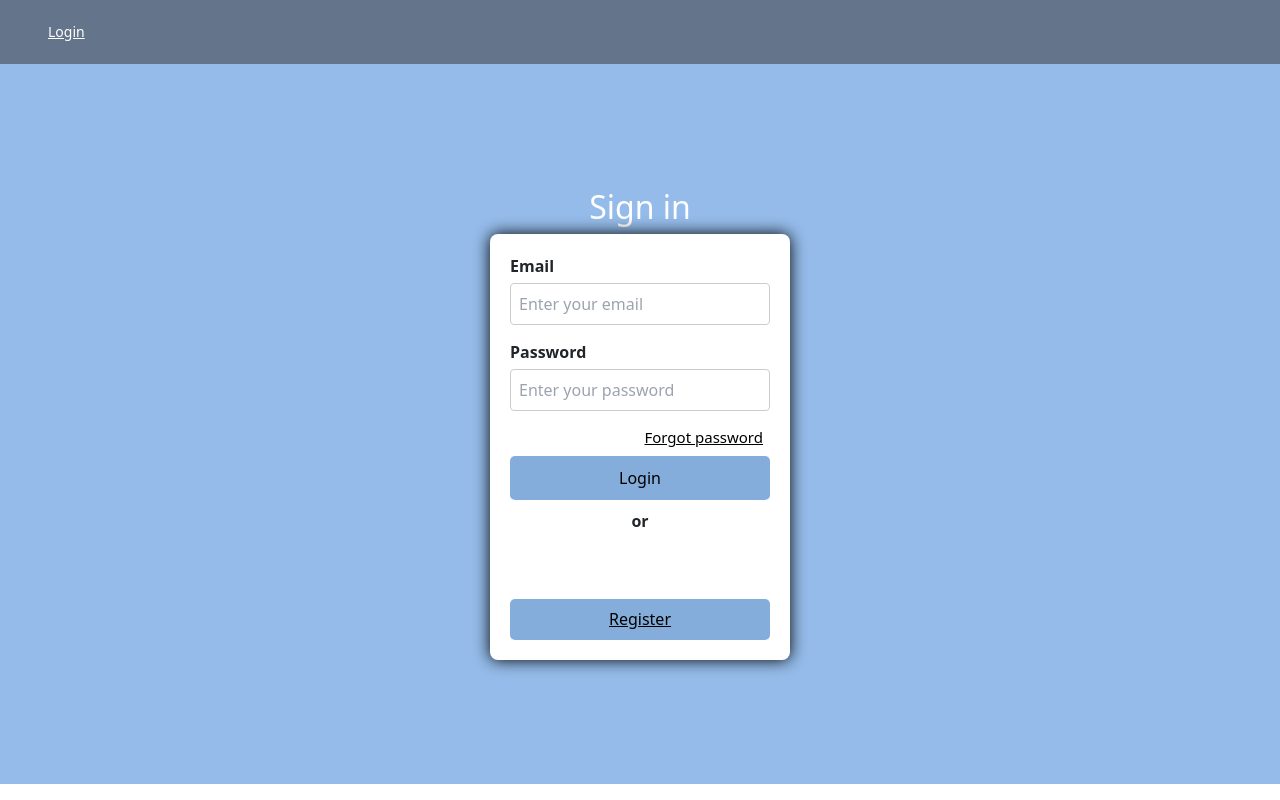
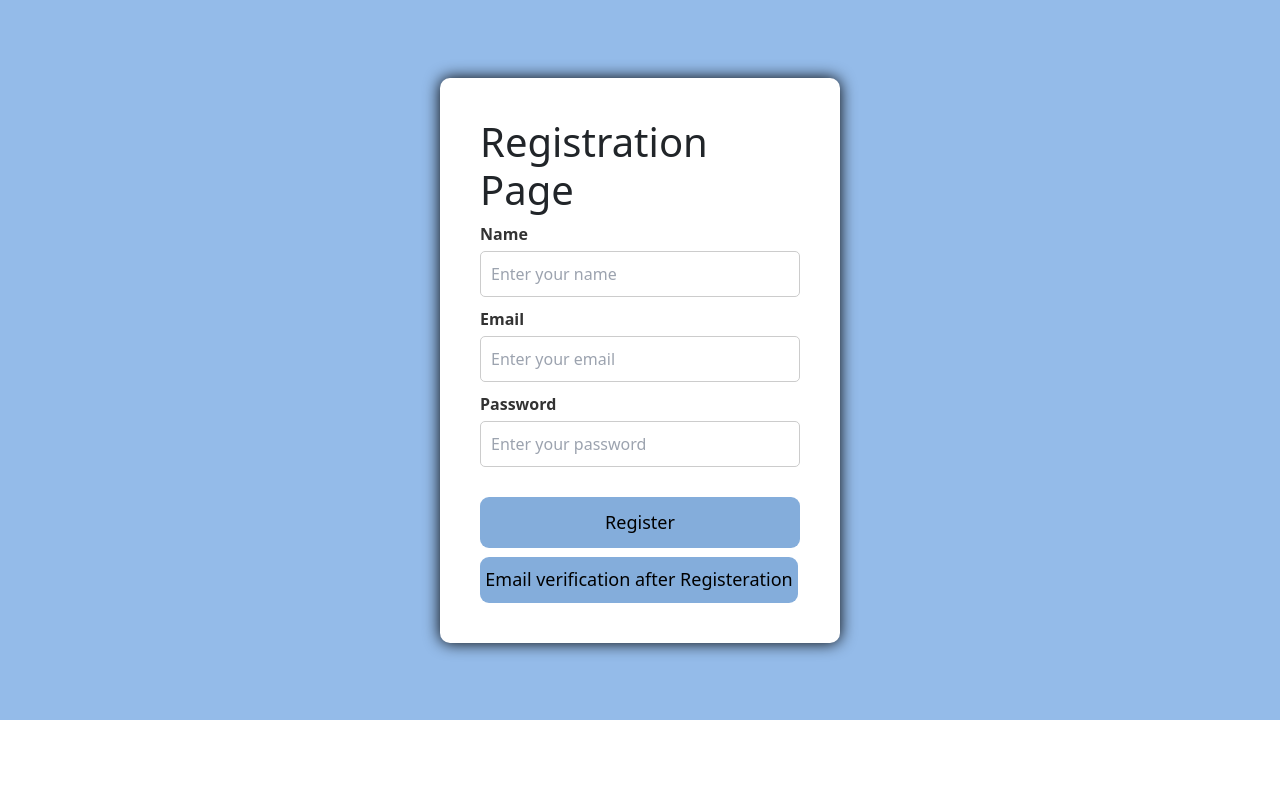
Before and after one commit to eshvari-kanathe/userpulse, a React (Create React App) app: page /register in a window 1280 px wide. Before the commit this address led to /. Built offline with nearby package versions, Linux system fonts and the light colour scheme.

Commit message:
27-09-2024

```diff
--- a/src/App.js
+++ b/src/App.js
@@ -1,52 +1,3 @@
-// import React from 'react'
-// import Navbar from './Components/Layout/Navbar'
-// import Login from './Pages/Auth/Login'
-// import ForgotPassword from './Pages/Auth/ForgotPassword'
-// import ResetPassword from './Pages/Auth/ResetPassword'
-// import UserList from './Pages/UserDashboard/UserList'
-// import Register from './Pages/Auth/Register'
-// import UpdateUser from './Pages/UserDashboard/UpdateUser'
-// import { ToastContainer } from 'react-toastify'
-// import { Route, Routes } from 'react-router-dom'
-// import 'react-toastify/dist/ReactToastify.css';
-// import PageNotFound from './Components/System/PageNotFound'
-// import ProtectedRoutes from './Routes/PrivateRoutes'
-
-// function App() {
-//   return (
-//     <div>
-//       < ToastContainer />
-
-//       <Navbar />
-//       {/* <Routes>
-//         <Route path="/" element={<Login />}></Route>
-//         <Route path="/forgotpassword" element={<ForgotPassword />}></Route>
-//         <Route path="/auth/reset-password/:id/:token" element={<ResetPassword />}></Route>
-//         <Route path="/dashboard" element={<UserList />}></Route>
-//         <Route path="/register" element={<Register />}></Route>
-//         <Route path="/form" element={<UpdateUser />}></Route>
-//         <Route path="*" element={<PageNotFound/>}></Route>
-//       </Routes> */}
-//       <Routes>
-//         <Route path="/" element={<Login />}></Route>
-//         <Route path="/forgotpassword" element={<ForgotPassword />}></Route>
-//         <Route path="/auth/reset-password/:id/:token" element={<ResetPassword />}></Route>
-//         <Route path="/register" element={<Register />}></Route>
-//         <Route path="*" element={<PageNotFound />}></Route>
-
-
-//         <Route path='/dashboard' element={<ProtectedRoutes Component={UserList} />}></Route>
-//         <Route path='"/form"' element={<ProtectedRoutes Component={UpdateUser} />}></Route>
-
-//       </Routes>
-//     </div>
-//   )
-// }
-
-// export default App
-
-
-
 import React from 'react';
 import Navbar from './Components/Layout/Navbar';
 import { ToastContainer } from 'react-toastify';
@@ -57,7 +8,7 @@ function App() {
   return (
     <div>
       <ToastContainer />
-      <Navbar />
+      {/* <Navbar /> */}
       <AppRoute/>
     </div>
   );
--- a/src/Components/Layout/Navbar.js
+++ b/src/Components/Layout/Navbar.js
@@ -1,46 +1,46 @@
-import { Link } from "react-router-dom";
+// import { Link } from "react-router-dom";
 
-export default function Navbar() {
-    return <>
-        <nav className="bg-slate-500">
-            <div className="mx-auto max-w-7xl px-2 sm:px-6 lg:px-8">
-                <div className="relative flex h-16 items-center justify-between">
-                    <div className="absolute inset-y-0 left-0 flex items-center sm:hidden">
+// export default function Navbar() {
+//     return <>
+//         <nav className="bg-slate-500">
+//             <div className="mx-auto max-w-7xl px-2 sm:px-6 lg:px-8">
+//                 <div className="relative flex h-16 items-center justify-between">
+//                     <div className="absolute inset-y-0 left-0 flex items-center sm:hidden">
 
-                        <button type="button" className="relative inline-flex items-center justify-center rounded-md p-2 text-gray-400 hover:bg-gray-700 hover:text-white focus:outline-none focus:ring-2 focus:ring-inset focus:ring-white" aria-controls="mobile-menu" aria-expanded="false">
-                            <span className="absolute -inset-0.5"></span>
-                            <span className="sr-only">Open main menu</span>
+//                         <button type="button" className="relative inline-flex items-center justify-center rounded-md p-2 text-gray-400 hover:bg-gray-700 hover:text-white focus:outline-none focus:ring-2 focus:ring-inset focus:ring-white" aria-controls="mobile-menu" aria-expanded="false">
+//                             <span className="absolute -inset-0.5"></span>
+//                             <span className="sr-only">Open main menu</span>
 
 
-                            <svg className="block h-6 w-6" fill="none" viewBox="0 0 24 24" strokeWidth="1.5" stroke="currentColor" aria-hidden="true">
-                                <path strokeLinecap="round" strokeLinejoin="round" d="M3.75 6.75h16.5M3.75 12h16.5m-16.5 5.25h16.5" />
-                            </svg>
+//                             <svg className="block h-6 w-6" fill="none" viewBox="0 0 24 24" strokeWidth="1.5" stroke="currentColor" aria-hidden="true">
+//                                 <path strokeLinecap="round" strokeLinejoin="round" d="M3.75 6.75h16.5M3.75 12h16.5m-16.5 5.25h16.5" />
+//                             </svg>
 
-                            <svg className="hidden h-6 w-6" fill="none" viewBox="0 0 24 24" strokeWidth="1.5" stroke="currentColor" aria-hidden="true">
-                                <path strokeLinecap="round" strokeLinejoin="round" d="M6 18L18 6M6 6l12 12" />
-                            </svg>
-                        </button>
-                    </div>
+//                             <svg className="hidden h-6 w-6" fill="none" viewBox="0 0 24 24" strokeWidth="1.5" stroke="currentColor" aria-hidden="true">
+//                                 <path strokeLinecap="round" strokeLinejoin="round" d="M6 18L18 6M6 6l12 12" />
+//                             </svg>
+//                         </button>
+//                     </div>
 
-                    <div className="flex flex-1 items-center justify-center sm:items-stretch sm:justify-start">
+//                     <div className="flex flex-1 items-center justify-center sm:items-stretch sm:justify-start">
 
-                        <div className="hidden sm:ml-6 sm:block">
-                            <div className="flex space-x-4">
-                                <Link to="/" className="rounded-md px-3 py-2 text-sm font-medium text-white">Login</Link>
-                                {/* <Link to="/dashboard" className="rounded-md px-3 py-2 text-sm font-medium text-gray-300 hover:text-white">Dashboard</Link> */}
-                            </div>
-                        </div>
-                    </div>
+//                         <div className="hidden sm:ml-6 sm:block">
+//                             <div className="flex space-x-4">
+//                                 {/* <Link to="/" className="rounded-md px-3 py-2 text-sm font-medium text-white">Login</Link> */}
+//                                 {/* <Link to="/dashboard" className="rounded-md px-3 py-2 text-sm font-medium text-gray-300 hover:text-white">Dashboard</Link> */}
+//                             </div>
+//                         </div>
+//                     </div>
 
-                </div>
-            </div>
+//                 </div>
+//             </div>
 
-            <div className="sm:hidden" id="mobile-menu">
-                <div className="space-y-1 px-2 pb-3 pt-2">
-                    <Link to="/" className="block rounded-md  px-3 py-2 text-base font-medium text-white">Login</Link>
-                    {/* <Link to="/dashboard" className="block rounded-md px-3 py-2 text-base font-medium text-white hover:bg-gray-700 hover:text-white">Dashboard</Link> */}
-                </div>
-            </div>
-        </nav>
-    </>
-}
+//             <div className="sm:hidden" id="mobile-menu">
+//                 <div className="space-y-1 px-2 pb-3 pt-2">
+//                     {/* <Link to="/" className="block rounded-md  px-3 py-2 text-base font-medium text-white">Login</Link> */}
+//                     {/* <Link to="/dashboard" className="block rounded-md px-3 py-2 text-base font-medium text-white hover:bg-gray-700 hover:text-white">Dashboard</Link> */}
+//                 </div>
+//             </div>
+//         </nav>
+//     </>
+// }
--- a/src/Pages/Auth/Auth.css
+++ b/src/Pages/Auth/Auth.css
@@ -4,7 +4,7 @@
   flex-direction: column;
   justify-content: center;
   align-items: center;
-  height: 90vh;
+  height: 100vh;
   background-color: #94bbe9;
   /* background: url('/src/Assets/Images/login-background.jpg');
   background-repeat: no-repeat;
@@ -29,7 +29,7 @@ h2 {
 }
 
 .form-field {
-  margin-bottom: 15px;
+  margin-bottom: 15px
 }
 
 label {
--- a/src/Pages/Auth/Login.js
+++ b/src/Pages/Auth/Login.js
@@ -1,12 +1,12 @@
 import { Formik, Form, Field, ErrorMessage } from 'formik';
 import * as Yup from 'yup';
 import CircularProgress from '@mui/material/CircularProgress';
-import Box from '@mui/material/Box';
+
 import './Auth.css';
 import { useDispatch, useSelector } from 'react-redux';
 import { googleLogin, loginUser } from '../../Redux/Slice/AuthSlice';
 import { Link, useNavigate } from 'react-router-dom';
-import { useEffect, useState } from 'react';
+import { useEffect } from 'react';
 import { GoogleLogin } from '@react-oauth/google';
 
 const LoginSchema = Yup.object().shape({
@@ -20,48 +20,49 @@ const LoginSchema = Yup.object().shape({
 });
 
 export default function Login() {
-
   const dispatch = useDispatch();
   const navigate = useNavigate();
-  const [loading, setLoading] = useState(false)
-  const { loginData } = useSelector(state => state.auth)
-  const token = localStorage.getItem("token")
-  // console.log(token)
+  const { loginData, isErrorMessage, isError, isLoading } = useSelector(state => state.auth);
+  const token = localStorage.getItem("token");
 
   useEffect(() => {
     if (token) {
       navigate('/dashboard');
-    } else {
-      navigate("/")
+    }else if(isError && isErrorMessage.includes("Deleted email")){
+      navigate("/login")
     }
-  }, [token])
+  }, [token, isError, isErrorMessage,])
 
+  // useEffect(() => {
+  //   if (isError) {
+  //     if (isErrorMessage.includes("deleted email")) {
+  //       navigate("/login")
+  //     }
+  //   }
+  // }, [isError, isErrorMessage, navigate]);
 
   const onSuccess = (credentialResponse) => {
-    // console.log(credentialResponse);
     const credential = {
       idToken: credentialResponse.credential
     }
-    // console.log(credential)
-    dispatch(googleLogin(credential))
+    dispatch(googleLogin(credential));
   }
 
+
   const onError = () => {
-    console.log('Login Failed');
+    console.log('Login Failed')
   }
 
   return (
-    <div className="login-container ">
+    <div className="login-container">
       <h2>Sign in</h2>
 
       <Formik
         initialValues={{ email: '', password: '' }}
         validationSchema={LoginSchema}
         onSubmit={(values, { setSubmitting }) => {
-          setLoading(true)
-          dispatch(loginUser(values));
-          setSubmitting(false);
-
+          dispatch(loginUser(values))
+          setSubmitting(false)
         }}
       >
         {({ handleChange, handleSubmit, isSubmitting }) => (
@@ -89,7 +90,9 @@ export default function Login() {
             </div>
 
             <Link to="/forgotpassword" className='forgot-link'>Forgot password</Link>
-            <button type='submit' className='login-btn' disabled={isSubmitting}>Login</button>
+            <button type='submit' className='login-btn' disabled={isSubmitting || isLoading}>
+              {isLoading ? <CircularProgress size={26} color='black' /> : 'Login'}
+            </button>
 
             <p style={{ display: "flex", justifyContent: "center", fontWeight: 700 }}>or</p>
 
@@ -100,14 +103,10 @@ export default function Login() {
               />
             </div>
 
-            {loading ? <Box sx={{ display: 'flex', justifyContent: "center", marginTop: "20px" }}>
-              <CircularProgress />
-            </Box> : ""}
-
             <Link to='/register' className='register-link'>Register</Link>
           </Form>
         )}
       </Formik>
     </div>
-  );
+  )
 }
--- a/src/Pages/Auth/Register.js
+++ b/src/Pages/Auth/Register.js
@@ -35,7 +35,6 @@ export default function RegisterPage() {
         }
         // console.log(verification, "verify email")
         dispatch(verifyEmail(verification))
-        // alert("Email verify successfully")
         // console.log(verification,"verification data")
     }
 
@@ -55,7 +54,6 @@ export default function RegisterPage() {
                     validationSchema={RegisterSchema}
                     onSubmit={(values) => {
                         dispatch(registerUser(values))
-                        // alert("User register successfully")
 
                     }}
                 >
--- a/src/Redux/Slice/AuthSlice.js
+++ b/src/Redux/Slice/AuthSlice.js
@@ -37,7 +37,7 @@ const loginSlice = createSlice({
       .addCase(loginUser.rejected, (state, action) => {
         state.isLoading = false;
         state.isSuccess = false;
-        state.isError = true;
+        state.isError = action.payload;
         state.isErrorMessage = action.payload || "login failed"
       })
 
@@ -151,19 +151,21 @@ export const loginUser = createAsyncThunk(
       const response = await axios.post("https://node-js-wse4.onrender.com/user/login", user)
       toast.success("Login sucessfully", {
         position: "top-right",
+        autoClose:1000
       });
       // console.log(response.data.data, "login response")
       return response.data.data
     } catch (error) {
-      toast.error("Invalid User", {
+      const errorMessage = error.response
+      // console.log(errorMessage,"login failed , invalid user")
+      toast.error("Invalid user", {
         position: "top-right"
       });
-      // console.log(error)
-      return (error.response.data.message, "login failed")
+      return Promise.reject(errorMessage);
+    // it returns rejected promise with specific reason (errormessage)
     }
   }
 )
-
 
 export const registerUser = createAsyncThunk(
   "REGISTER/USER",
@@ -172,12 +174,14 @@ export const registerUser = createAsyncThunk(
       const response = await axios.post("https://node-js-wse4.onrender.com/user", user)
       toast.success("Register user successfully", {
         position: "top-right",
+        autoClose:1000
       });
       return response.data.data
       // console.log(response)
     } catch (error) {
       toast.error("Failed", {
-        position: "top-right"
+        position: "top-right",
+        atautoClose:1000
       });
       // console.log(error)
       return (error.response.data.message, "registration failed")
@@ -193,6 +197,7 @@ export const verifyEmail = createAsyncThunk(
       const response = await axios.get(`https://node-js-wse4.onrender.com/user/email/verification?token=${token}&userId=${id}`)
       toast.success("Verify email successfully", {
         position: "top-right",
+        autoClose:1000
       });
       // console.log(response, "verification response")
       return response.data.data
@@ -213,6 +218,7 @@ export const forgotPassword = createAsyncThunk(
       const response = await axios.post(`https://node-js-wse4.onrender.com/user/forgot-password`, email)
       toast.success("Password reset link has been sent to your account", {
         position: "top-right",
+        autoClose:1000
       });
       // console.log(response.data.message)
       return response.data.message
@@ -233,6 +239,7 @@ export const resetPassword = createAsyncThunk(
       const response = await axios.post(`https://node-js-wse4.onrender.com/user/reset-password`, reset)
       toast.success("Password reset successfully", {
         position: "top-right",
+        autoClose:1000
       });
       // console.log(response)
       return response.data.message
@@ -252,6 +259,7 @@ export const googleLogin = createAsyncThunk(
       const response = await axios.post("https://node-js-wse4.onrender.com/user/google-login", credential)
       toast.success("Login user Successfully", {
         position: "top-right",
+        autoClose:1000
       });
       // console.log(response,"google login data")
       return response.data.data
--- a/src/Redux/Slice/UserSlice.js
+++ b/src/Redux/Slice/UserSlice.js
@@ -146,15 +146,15 @@ export const updateUser = createAsyncThunk(
                     "Authorization": "Bearer " + localStorage.getItem("token")
                 }
             })
-            toast.success("Verify email successfully", {
+            toast.success("Update user successfully", {
                 position: "top-right",
-              });
+            });
             // console.log(response, "update user successfully")
             return response.data.data
         } catch (error) {
             toast.error("Failed", {
                 position: "top-right"
-              });
+            });
             console.log("failed to update", error)
         }
     }
--- a/src/Routes/AppRoute.js
+++ b/src/Routes/AppRoute.js
@@ -10,42 +10,37 @@ import ResetPassword from "../Pages/Auth/ResetPassword";
 import PageNotFound from "../Components/System/PageNotFound";
 
 const AppRoute = () => {
-    const userToken = localStorage.getItem("token")
-    const navigate = useNavigate()
+    const userToken = localStorage.getItem("token");
+    const navigate = useNavigate();
 
-    useEffect(() => {
-        if (!userToken) {
-            navigate("/")
-        }
-    }, [userToken])
+    // useEffect(() => {
+    //     if (!userToken) {
+    //         navigate("/");
+    //     }
+    // }, [userToken, navigate]);
 
     return (
         <>
-            {!userToken ?
-                <div>
-                    <Routes>
-                        <Route path="/" element={<Login />} />
-                        <Route path="/register" element={<Register />} />
-                        <Route path="/auth/reset-password/:id/:token" element={<ResetPassword />} />
-                        <Route path="/forgotpassword" element={<ForgotPassword />} />
-                        <Route path="*" element={<PageNotFound />} />
+            <Routes>
 
-                    </Routes>
-                </div>
-                :
-                <div>
-                    <div>
-                        <Routes>
-                            <Route path="/dashboard" element={<PrivateRoutes Component={UserList} />} />
-                            <Route path="/form" element={<PrivateRoutes Component={UpdateUser} />} />
-                            <Route path="*" element={<PageNotFound />} />
-                        </Routes>
-                    </div>
-                </div>
+                <Route path="/" element={<Login />} />
+                <Route path="/register" element={<Register />} />
+                <Route path="/forgotpassword" element={<ForgotPassword />} />
+                <Route path="/auth/reset-password/:id/:token" element={<ResetPassword />} />
+                {/* <Route path="*" element={<Login />} /> */}
 
-            }
+                {/* <Route path="/dashboard" element={userToken ? <PrivateRoutes Component={UserList} /> : <Login />} />
+                <Route path="/form" element={userToken ? <PrivateRoutes Component={UpdateUser} /> : <Login />} /> */}
+
+                <Route path="/dashboard" element={<PrivateRoutes Component={UserList} /> } />
+                <Route path="/form" element={<PrivateRoutes Component={UpdateUser} /> } />
+
+
+                <Route path="*" element={<PageNotFound />} />
+
+            </Routes>
         </>
-    );
-};
+    )
+}
 
 export default AppRoute;
```
Also changed, not shown: src/Components/System/PageNotFound.js (+1 -6 lines), src/Routes/PrivateRoutes.js (line endings or trailing spaces).
